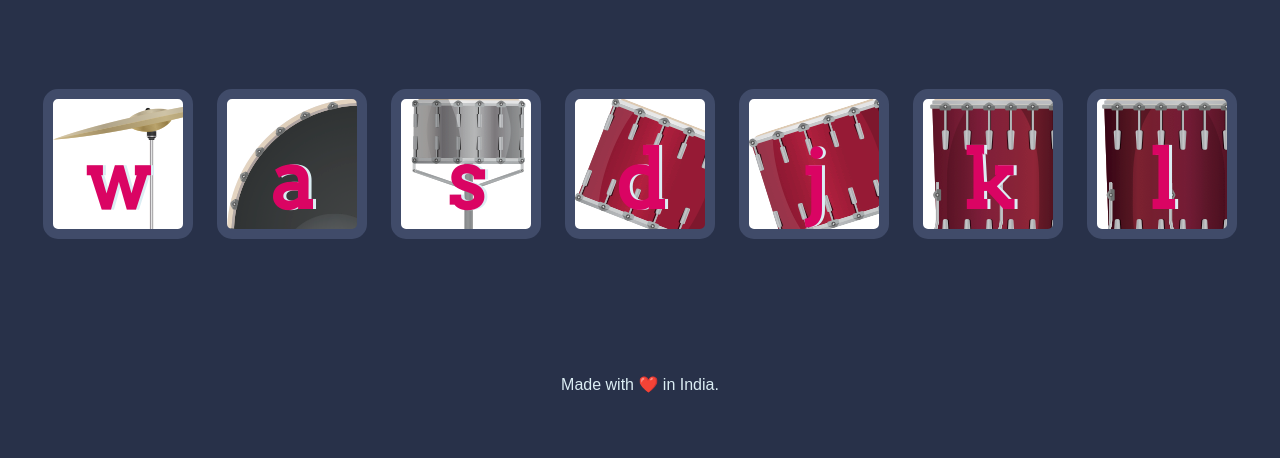
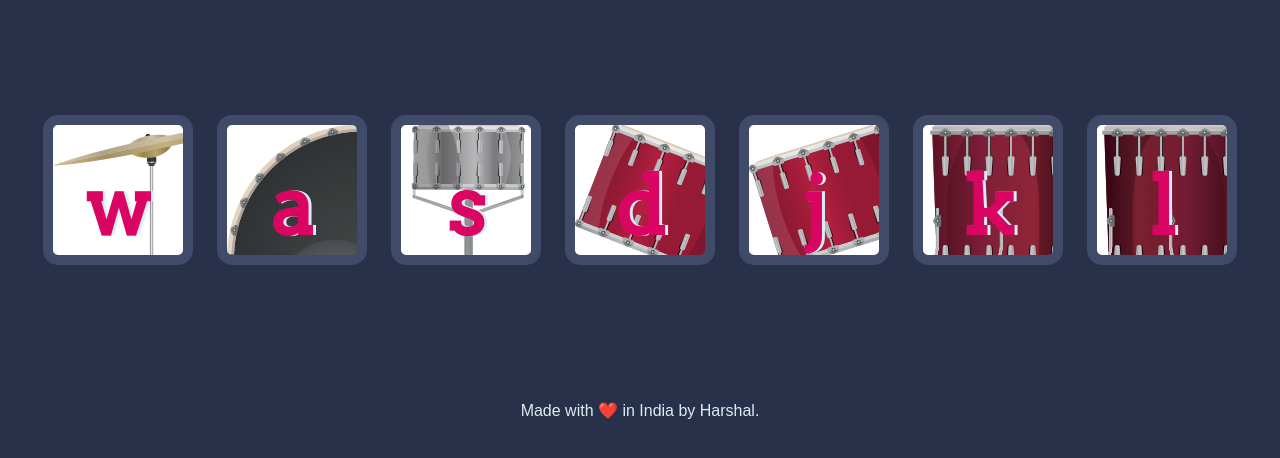
Before and after one commit to harrssh/drum, a plain HTML site: page index.html in a window 1280 px wide. Shown: the part 200-658 px from the top of the page. Drawn offline with Linux system fonts and the light colour scheme.

Commit message:
Update index.html

```diff
--- a/index.html
+++ b/index.html
@@ -5,7 +5,7 @@
   <meta charset="utf-8">
   <title>Drum Kit</title>
   <link rel="stylesheet" href="styles.css">
-  <link href="https://fonts.googleapis.com/css?family=Arvo" rel="stylesheet">
+  <link href="https://fonts.googleapis.com/css?family=Arvo" rel="stylesheet">by
 </head>
 
 <body>
@@ -23,7 +23,7 @@
 
 
   <footer>
-    Made with ❤️ in India.
+    Made with ❤️ in India by Harshal.
   </footer>
 
   <script src="index.js" charset="utf-8"></script>
```
